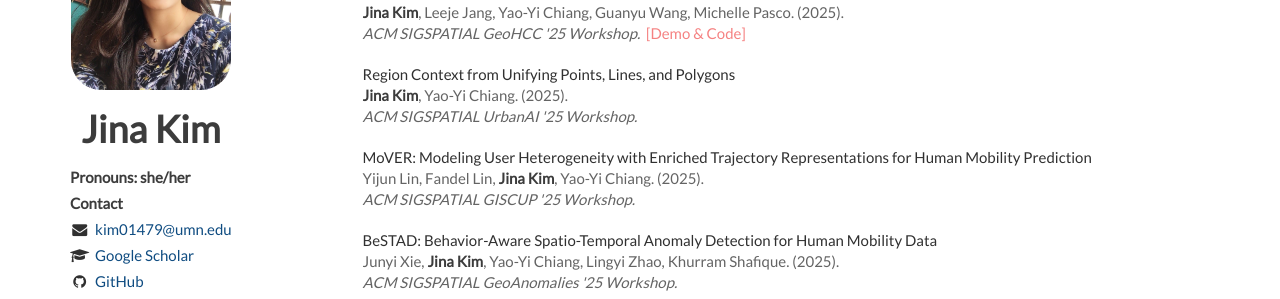
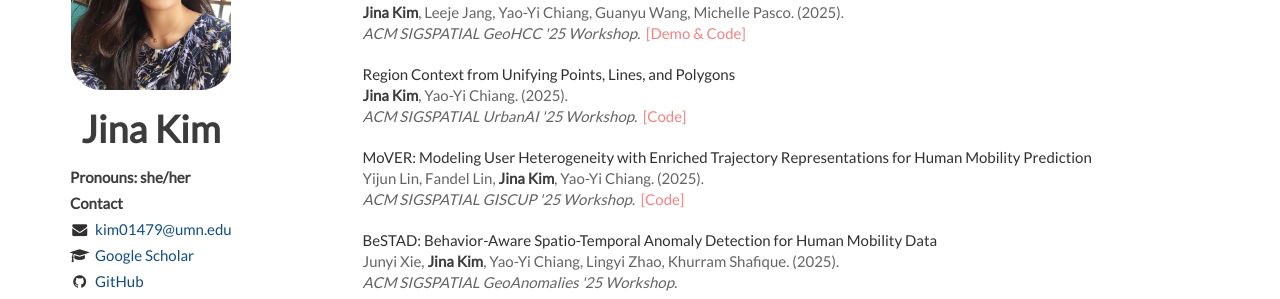
Before and after one commit to Jina-Kim/Jina-Kim.github.io, a Jekyll site: the page built from index.html, in a window 1280 px wide and 900 px high, scrolled down 824 px. Shown: the part 153-452 px from the top of the window. Built offline with Jekyll 4.4.1, drawn with Linux system fonts in a browser that asks for light colours; nearby versions of some CDN libraries; the list of posts is cut into pages by our own code.

Commit message:
Update publications.html

```diff
--- a/_includes/publications.html
+++ b/_includes/publications.html
@@ -15,7 +15,7 @@
         <header>
             Region Context from Unifying Points, Lines, and Polygons<br/>
             <span><em>Jina Kim</em>, Yao-Yi Chiang. (2025).</span><br/>
-            <span><i>ACM SIGSPATIAL UrbanAI '25 Workshop.</i></span>
+            <span><i>ACM SIGSPATIAL UrbanAI '25 Workshop.</i>&nbsp; <a class="btn_dataset" href="https://github.com/knowledge-computing/regioncontext">[Code]</a></span>
         </header>
     </article>
 
@@ -23,7 +23,7 @@
         <header>
             MoVER: Modeling User Heterogeneity with Enriched Trajectory Representations for Human Mobility Prediction<br/>
             <span>Yijun Lin, Fandel Lin, <em>Jina Kim</em>, Yao-Yi Chiang. (2025).</span><br/>
-            <span><i>ACM SIGSPATIAL GISCUP '25 Workshop.</i></span>
+            <span><i>ACM SIGSPATIAL GISCUP '25 Workshop.</i>&nbsp; <a class="btn_dataset" href="https://github.com/knowledge-computing/giscup2025-mover">[Code]</a></span>
         </header>
     </article>
 
```
